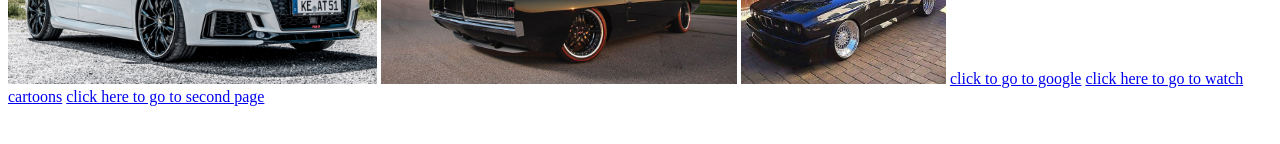
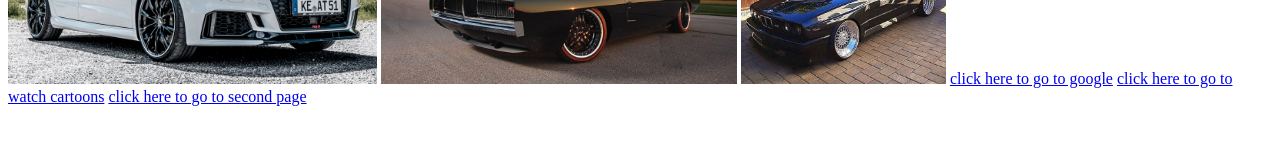
Before and after one commit to Maximas1309/The-Next-Big-Thing--, a plain HTML site: page index.html in a window 1280 px wide. Shown: the part 472-616 px from the top of the page. Drawn offline with Linux system fonts and the light colour scheme.

Commit message:
Update index.html

```diff
--- a/index.html
+++ b/index.html
@@ -16,7 +16,7 @@
             <img src="images/wp2292831.jpg"height='200'/>
             <img src="images/FB_IMG_14663263183750519.jpg"height='200'/>
 
-            <a href="http://www.google.co.za">click to go to google</a>
+            <a href="http://www.google.co.za">click here to go to google</a>
             <a href="http://www.wcoforever.tv">click here to go to watch cartoons</a>
             <a href="About.html">click here to go to second page</a>
         </BODY>
```
